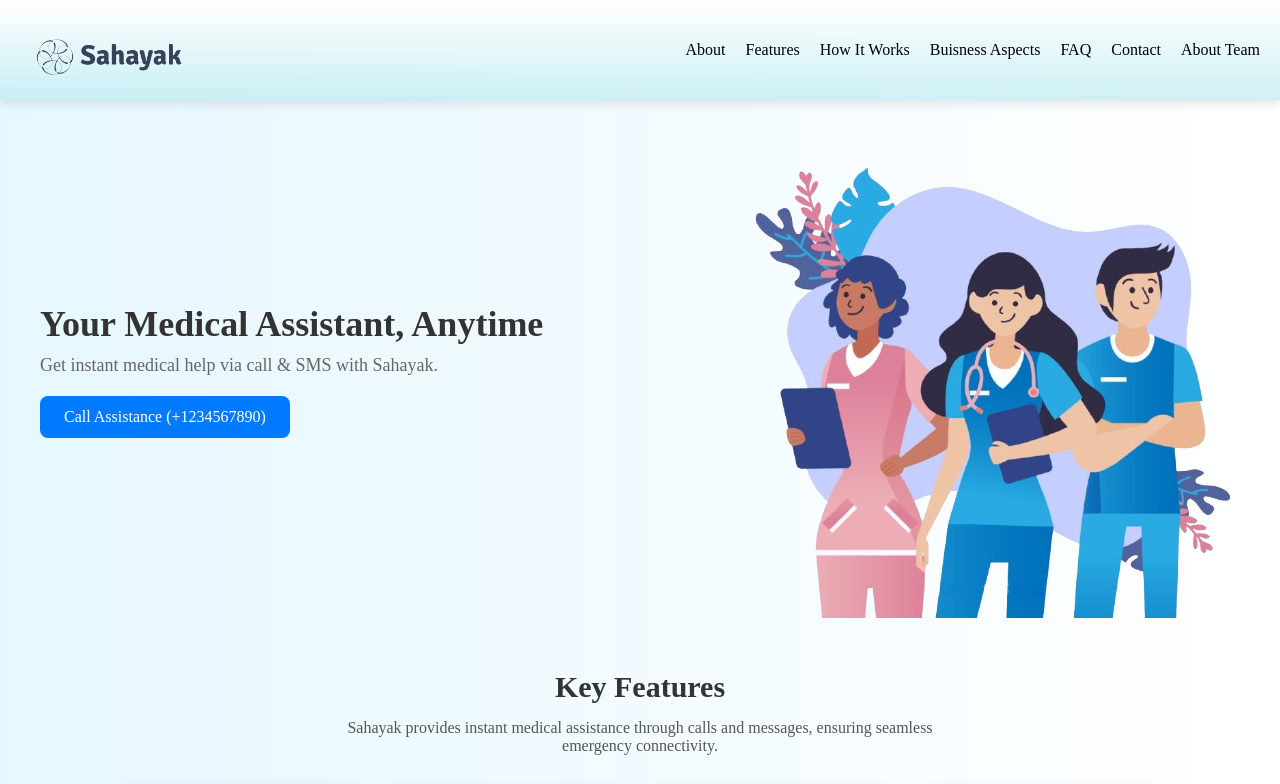
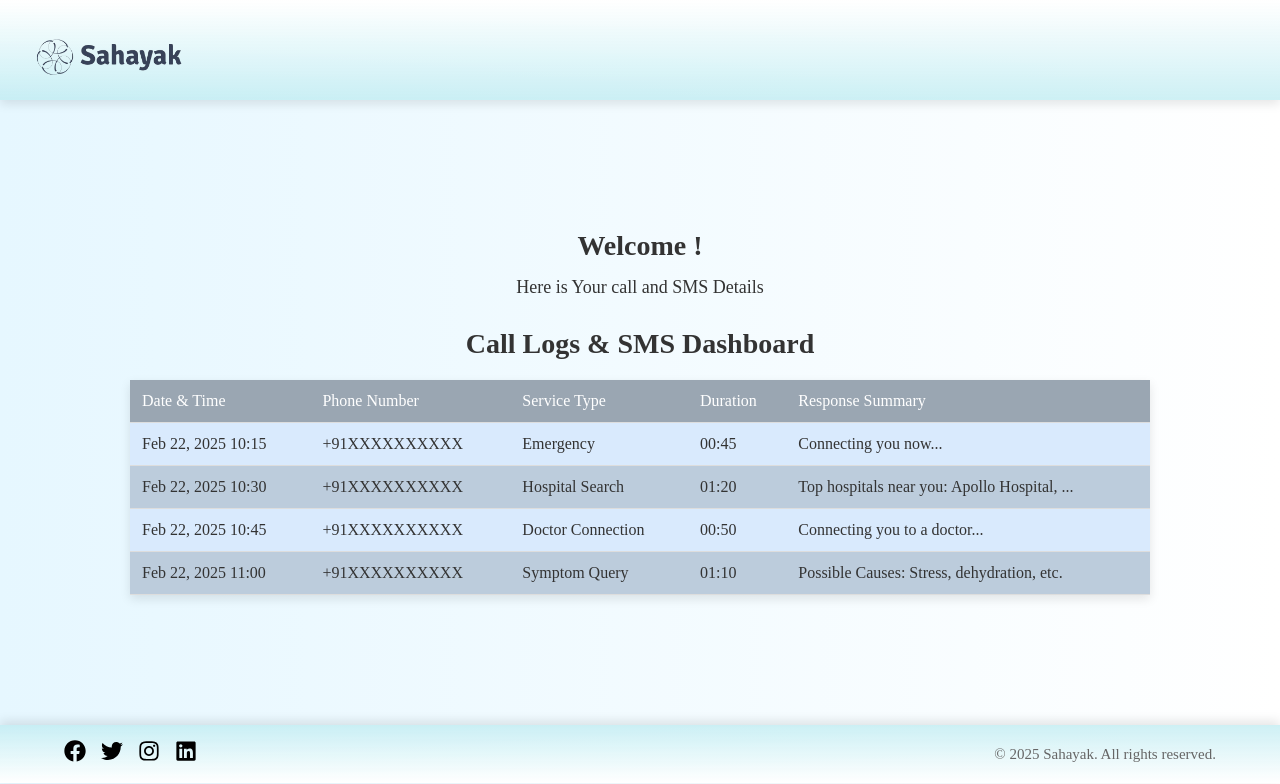
Before and after one commit to coder12git/Vaidya, a React (Create React App) app in the folder frontend/: page /dashboard in a window 1280 px wide. Shown: the top 784 px of the page. Built offline with nearby package versions, Linux system fonts and the light colour scheme; a web font is replaced by a local one.

Commit message:
added dashboard

```diff
--- a/frontend/package.json
+++ b/frontend/package.json
@@ -11,6 +11,7 @@
     "react-dom": "^19.0.0",
     "react-flow": "^1.0.3",
     "react-icons": "^5.5.0",
+    "react-router-dom": "^7.2.0",
     "react-scripts": "5.0.1",
     "react-toastify": "^11.0.3",
     "reactflow": "^11.11.4",
--- a/frontend/src/App.js
+++ b/frontend/src/App.js
@@ -1,31 +1,48 @@
 import React from "react";
+import { BrowserRouter as Router, Routes, Route } from "react-router-dom";
 import Header from "./components/Header";
 import Hero from "./components/Hero";
 import HowItWorks from "./components/HowItWorks";
 import Features from "./components/Features";
 import Contact from "./components/Contact";
-import "./App.css";
 import FAQ from "./components/FAQ";
 import Team from "./components/Team";
 import VideoDemo from "./components/VideoDemo";
 import Flowchart from "./components/Flowchart";
 import Footer from "./components/Footer";
 import Future from "./components/Future";
+import Dashboard from "./components/Dashboard";
+import "./App.css";
+
 function App() {
   return (
+    <Router>
       <div className="app">
+
+        <Routes>
+          {/* Home Page */}
+          <Route path="/" element={
+            <>
               <Header />
               <Hero />
               <Features />
               <HowItWorks />
-      <Flowchart/>
-      <Future/>
-      <VideoDemo/>
-      <FAQ/>
+              <Flowchart />
+              <Future />
+              <VideoDemo />
+              <FAQ />
               <Contact />
-      <Team/>
+              <Team />
               <Footer />
+            </>
+          }/>
+
+          {/* Dashboard Page */}
+          <Route path="/dashboard" element={  <Dashboard />} />
+
+        </Routes>
       </div>
+    </Router>
   );
 }
 
--- /dev/null
+++ b/frontend/src/components/Dashboard.js
@@ -0,0 +1,74 @@
+import React from "react";
+import "../styles/Dashboard.css";
+import DashboardHeader from "./DashboardHeader";
+import Footer from "./Footer";
+const Dashboard = () => {
+  const callLogs = [
+    {
+      dateTime: "Feb 22, 2025 10:15",
+      phoneNumber: "+91XXXXXXXXXX",
+      serviceType: "Emergency",
+      duration: "00:45",
+      responseSummary: "Connecting you now...",
+    },
+    {
+      dateTime: "Feb 22, 2025 10:30",
+      phoneNumber: "+91XXXXXXXXXX",
+      serviceType: "Hospital Search",
+      duration: "01:20",
+      responseSummary: "Top hospitals near you: Apollo Hospital, ...",
+    },
+    {
+      dateTime: "Feb 22, 2025 10:45",
+      phoneNumber: "+91XXXXXXXXXX",
+      serviceType: "Doctor Connection",
+      duration: "00:50",
+      responseSummary: "Connecting you to a doctor...",
+    },
+    {
+      dateTime: "Feb 22, 2025 11:00",
+      phoneNumber: "+91XXXXXXXXXX",
+      serviceType: "Symptom Query",
+      duration: "01:10",
+      responseSummary: "Possible Causes: Stress, dehydration, etc.",
+    },
+  ];
+
+  return (
+    <div>
+    <DashboardHeader />
+    <div className="dashboard-container">
+     <h2>Welcome ! </h2>
+
+     <h5>Here is Your call and SMS Details</h5>
+
+      <h2>Call Logs & SMS Dashboard</h2>
+      <table className="dashboard-table">
+        <thead>
+          <tr>
+            <th>Date & Time</th>
+            <th>Phone Number</th>
+            <th>Service Type</th>
+            <th>Duration</th>
+            <th>Response Summary</th>
+          </tr>
+        </thead>
+        <tbody>
+          {callLogs.map((log, index) => (
+            <tr key={index}>
+              <td>{log.dateTime}</td>
+              <td>{log.phoneNumber}</td>
+              <td>{log.serviceType}</td>
+              <td>{log.duration}</td>
+              <td>{log.responseSummary}</td>
+            </tr>
+          ))}
+        </tbody>
+      </table>
+    </div>
+    <Footer/>
+    </div>
+  );
+};
+
+export default Dashboard;
--- /dev/null
+++ b/frontend/src/components/DashboardHeader.js
@@ -0,0 +1,15 @@
+import React from "react";
+import "../styles/DashboardHeader.css"; // Separate CSS file for dashboard header
+import image from "../assets/Sahayak3.png";
+
+const DashboardHeader = () => {
+  return (
+    <header className="dashboard-header">
+      <div className="logo-container">
+        <img src={image} alt="Logo" className="logo-img" />
+      </div>
+    </header>
+  );
+};
+
+export default DashboardHeader;
--- a/frontend/src/components/Hero.js
+++ b/frontend/src/components/Hero.js
@@ -11,7 +11,7 @@ const Hero = () => {
           <h1>Your Medical Assistant, Anytime</h1>
           <p>Get instant medical help via call & SMS with Sahayak.</p>
           <a href="tel:+1234567890">
-            <button className="cta-button">Call Assistance    (+1234567890)</button>
+            <button className="cta-button">Call Assistance    (+19283796252)</button>
           </a>
         </div>
         <div className="hero-video">
--- /dev/null
+++ b/frontend/src/styles/Dashboard.css
@@ -0,0 +1,72 @@
+.dashboard-container {
+    max-width: 1200px;
+    margin: 40px auto;
+    padding: 90px;
+    font-family: Arial, sans-serif;
+    text-align: center;
+}
+
+.dashboard-container h2 {
+    font-size: 28px;
+    font-weight: bold;
+    margin-bottom: 15px;
+}
+
+.dashboard-container h5 {
+    font-size: 18px;
+    margin-bottom: 30px;
+}
+
+.dashboard-table {
+    width: 100%;
+    border-collapse: collapse;
+    box-shadow: 0px 4px 10px rgba(0, 0, 0, 0.1);
+    text-align: left;
+    margin-top: 20px;
+}
+
+.dashboard-table th,
+.dashboard-table td {
+    padding: 12px;
+    text-align: left;
+    border-bottom: 1px solid #ddd;
+}
+
+/* Table Header */
+.dashboard-table th {
+    background: #9AA6B2;
+    color: white;
+}
+
+/* Alternate row colors */
+.dashboard-table tbody tr:nth-child(odd) {
+    background: #D9EAFD; /* Lighter Grey */
+}
+
+.dashboard-table tbody tr:nth-child(even) {
+    background: #BCCCDC; /* Deeper Grey */
+}
+
+/* Hover effect */
+.dashboard-table tbody tr:hover {
+    background: rgba(0, 123, 255, 0.2);
+}
+
+.dashboard-table td {
+    color: #333;
+}
+
+@media (max-width: 768px) {
+    .dashboard-container {
+        padding: 10px;
+    }
+
+    .dashboard-table {
+        font-size: 14px;
+    }
+
+    .dashboard-table th,
+    .dashboard-table td {
+        padding: 8px;
+    }
+}
--- /dev/null
+++ b/frontend/src/styles/DashboardHeader.css
@@ -0,0 +1,23 @@
+.dashboard-header {
+    display: flex;
+    align-items: center;
+    justify-content: flex-start; /* Align logo to the left */
+    background: linear-gradient(to bottom, white, #bdebf1bd);
+    box-shadow: 0px 4px 10px rgba(0, 0, 0, 0.1);
+    padding: 15px 20px;
+    position: sticky;
+    top: 0;
+    z-index: 1000;
+}
+
+/* Ensure the logo stays on the left */
+.logo-container {
+    display: flex;
+    align-items: center;
+}
+
+/* Adjust logo size */
+.logo-img {
+    max-width: 180px;
+    height: auto;
+}
```
Also changed, not shown: 1 other file (tests, documents, lock files or other folders). Lines whose indentation alone changed are shown as unchanged.
